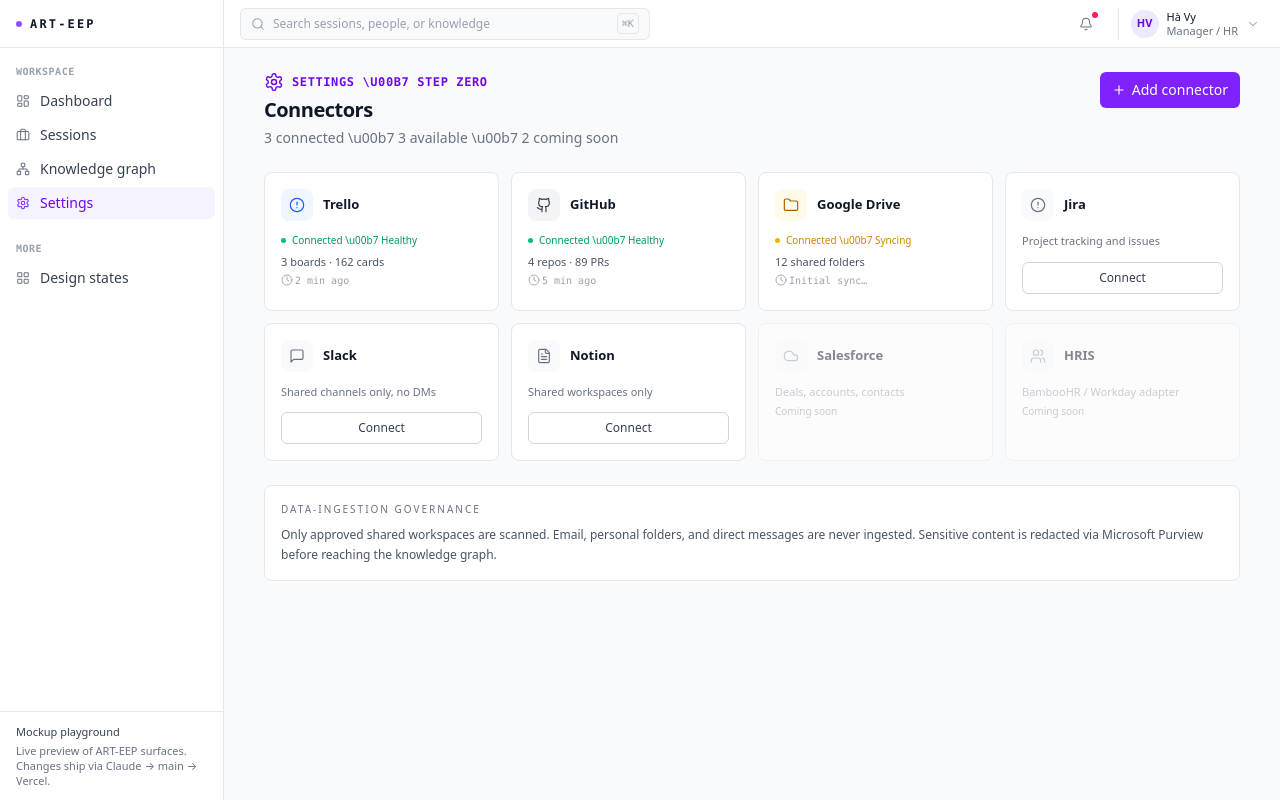
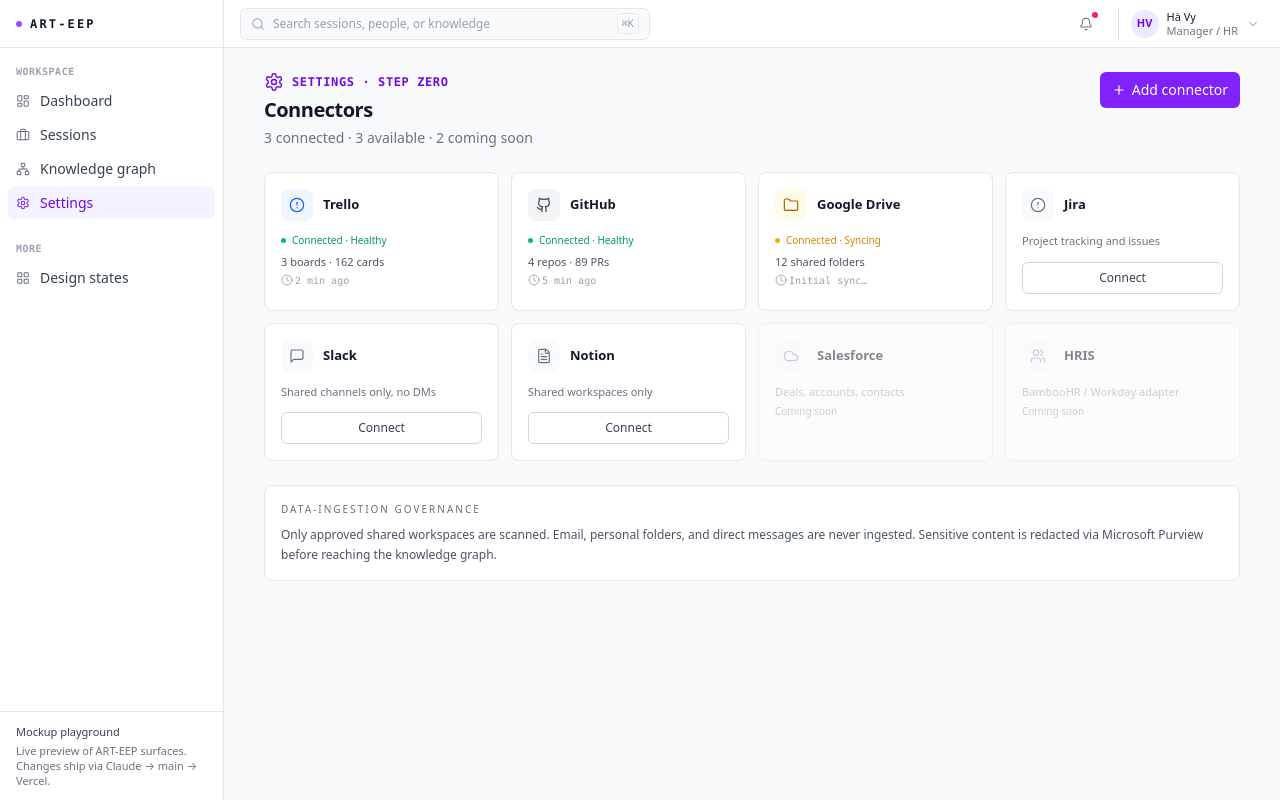
Before and after one commit to BuiDoanKhanhAnPrecioFishbone/esb-mockup, a Next.js app: page /settings in a window 1280 px wide. Built offline with nearby package versions, Linux system fonts and the light colour scheme.

Commit message:
fix(settings): wrap JSX text middots in JS expressions — fixes literal \u00b7 display

```diff
--- a/components/mockups/settings-connectors.jsx
+++ b/components/mockups/settings-connectors.jsx
@@ -6,10 +6,7 @@
   Github, Folder, MessageSquare, FileText, Cloud, Users, AlertCircle
 } from "lucide-react";
 
-/* Settings — Connector library (Step Zero · simplified POC)
-   Single combined screen · option C · no drill-down
-   Owner persona · An Qu\u00e2n V\u0169 (Platform Admin · IT)
-   3 connected + 3 available + 2 coming soon */
+/* Settings — Connector library (Step Zero) */
 
 const CONNECTORS = [
   { id: "trello",  name: "Trello",        icon: AlertCircle, iconBg: "bg-blue-50",    iconColor: "text-blue-600",   status: "connected", health: "Healthy",  stats: "3 boards \u00b7 162 cards",  lastSync: "2 min ago",   desc: "Kanban boards and cards" },
@@ -34,12 +31,12 @@
           <div className="flex items-center gap-2 text-violet-700 mb-1">
             <SettingsIcon className="w-5 h-5" strokeWidth={1.75} />
             <span className="text-xs uppercase tracking-wider font-semibold" style={{ fontFamily: "ui-monospace, Menlo, monospace" }}>
-              Settings \u00b7 Step Zero
+              {"Settings \u00b7 Step Zero"}
             </span>
           </div>
           <h1 className="text-xl font-semibold text-gray-900 tracking-tight">Connectors</h1>
           <p className="text-sm text-gray-500 mt-1">
-            {connected} connected \u00b7 {available} available \u00b7 {coming} coming soon
+            {connected}{" connected \u00b7 "}{available}{" available \u00b7 "}{coming}{" coming soon"}
           </p>
         </div>
         <button type="button" className="shrink-0 h-9 px-3 rounded-md bg-violet-600 hover:bg-violet-700 text-white text-sm font-medium inline-flex items-center gap-1.5 transition-colors focus:outline-none focus:ring-2 focus:ring-violet-500/30 cursor-pointer">
@@ -83,7 +80,7 @@
       {isConnected && <>
         <div className="flex items-center gap-1.5 mb-1.5">
           <div className={`w-[5px] h-[5px] rounded-full ${healthDot}`}></div>
-          <span className={`text-[10px] font-medium ${healthText}`}>Connected \u00b7 {c.health}</span>
+          <span className={`text-[10px] font-medium ${healthText}`}>{"Connected \u00b7 "}{c.health}</span>
         </div>
         <p className="text-[11px] text-gray-600 mb-0.5">{c.stats}</p>
         <p className="text-[10px] text-gray-400" style={{ fontFamily: "ui-monospace, Menlo, monospace" }}>
```
